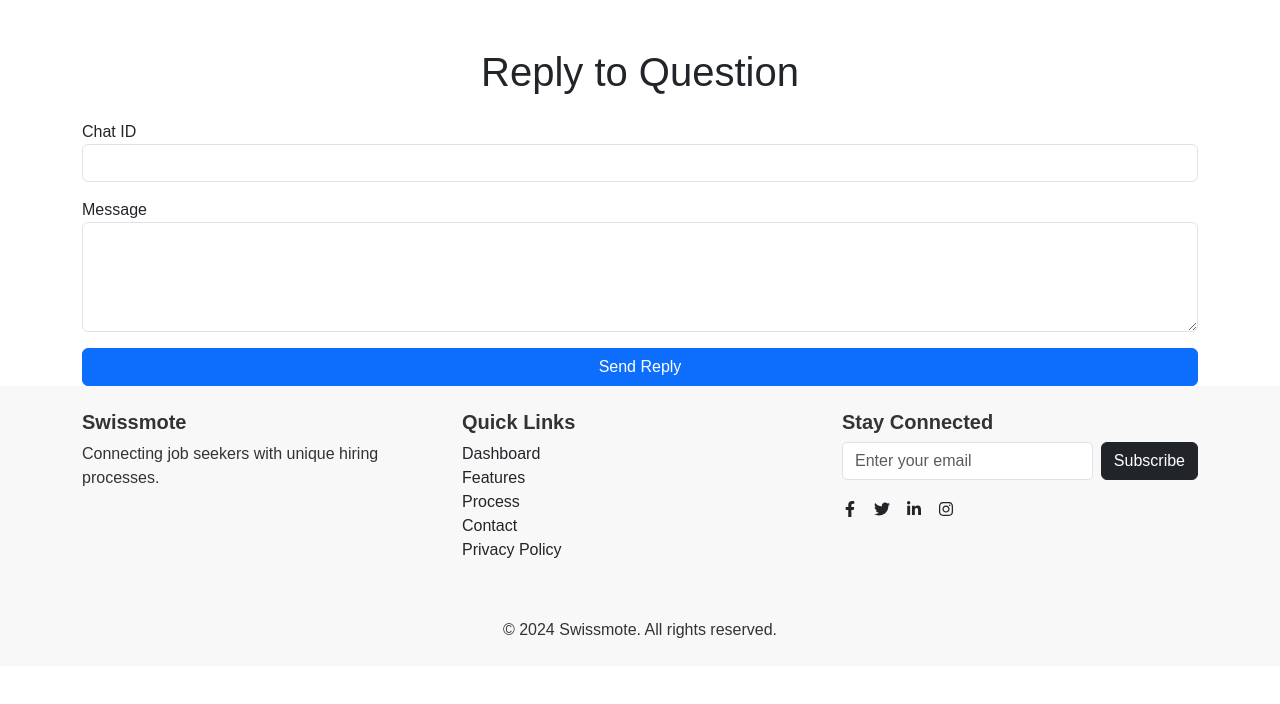
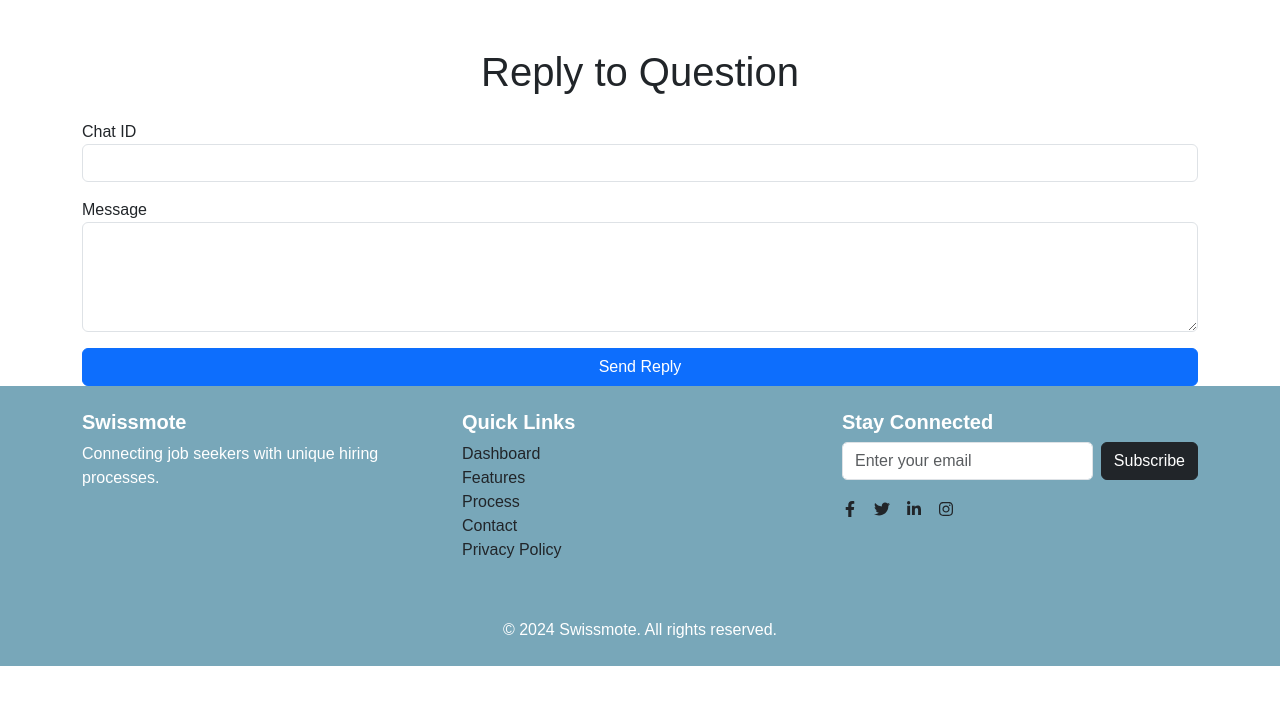
Before and after one commit to Shwetalbhargav/job-portal-frontend, a React (Create React App) app: page /ReplyQuestion in a window 1280 px wide. Shown: the top 704 px of the page. Built offline with nearby package versions, Linux system fonts and the light colour scheme.

Commit message:
footer background change

```diff
--- a/src/pages/Footer.js
+++ b/src/pages/Footer.js
@@ -4,7 +4,7 @@ import "bootstrap/dist/css/bootstrap.min.css";
 
 const Footer = () => {
   return (
-    <footer className="py-4" style={{ backgroundColor: "#f8f8f8", color: "#333" }}>
+    <footer className="py-4" style={{ backgroundColor: "rgb(120, 167, 185)", color: "#ffffff" }}>
       <div className="container">
         <div className="row">
           {/* Swissmote Section */}
```
